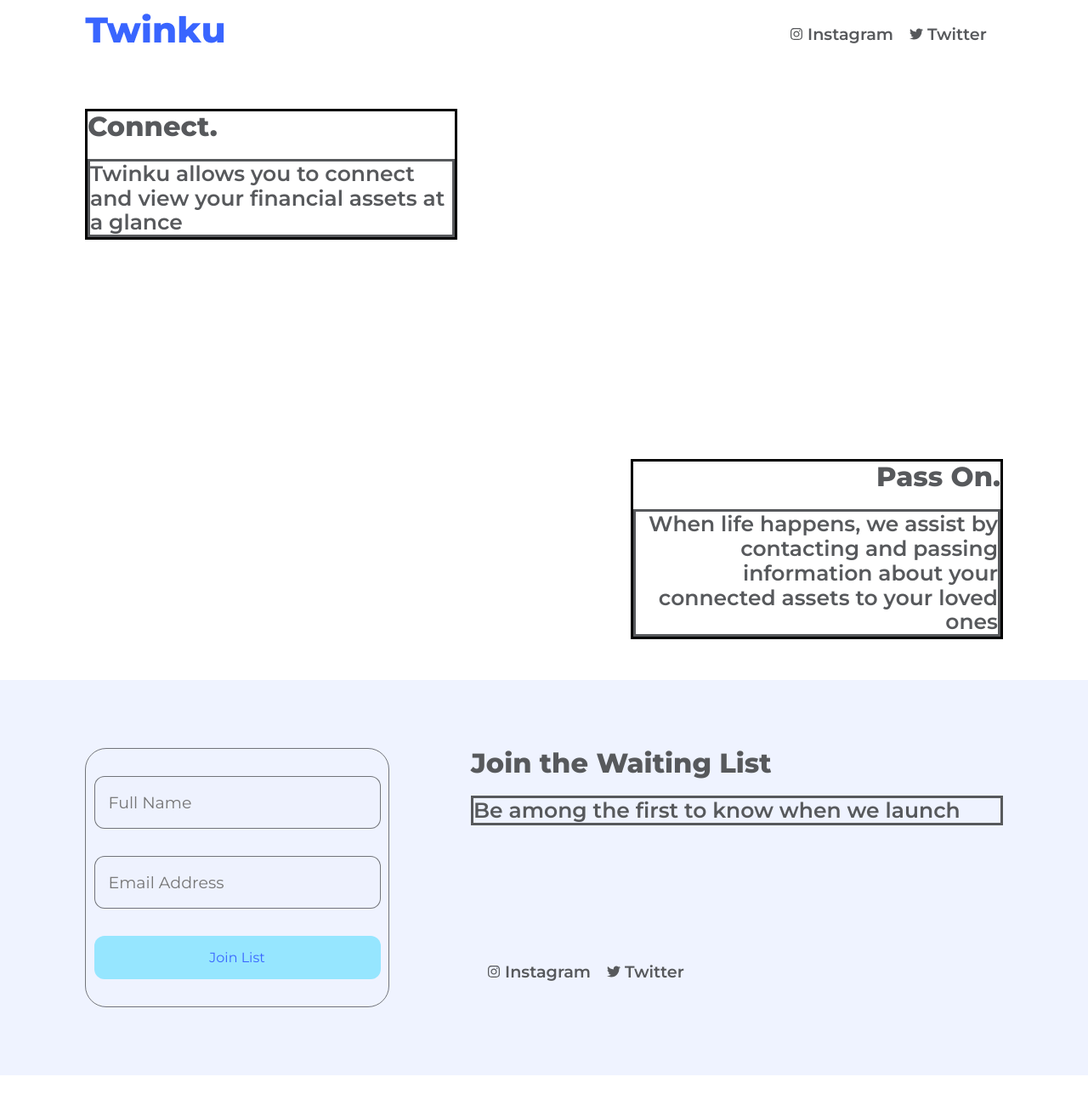
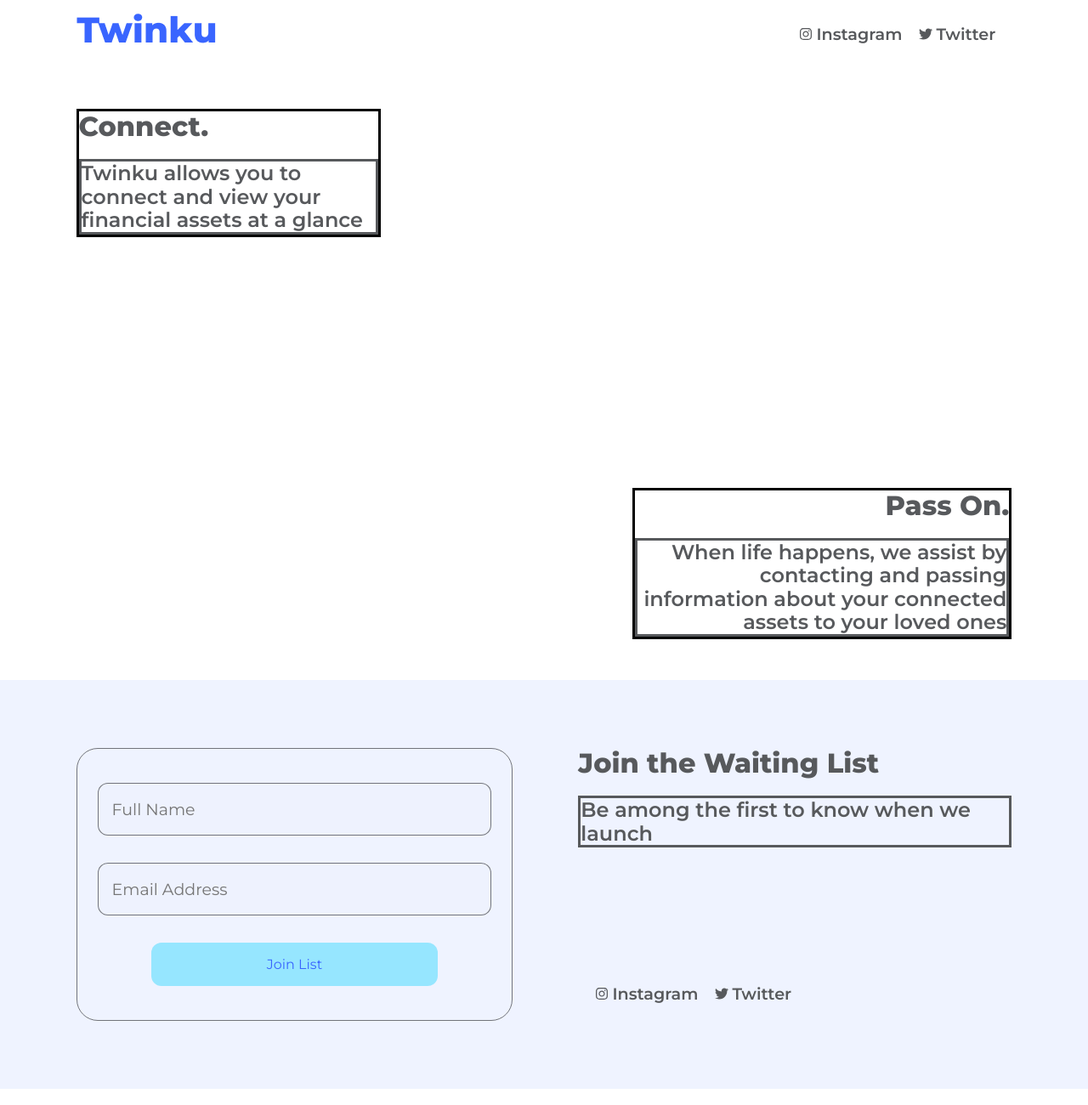
Before and after one commit to are-ike/landing, a Gatsby site: page / in a window 1280 px wide. Shown: the top 1300 px of the page at 85% size. Built offline with nearby package versions, Linux system fonts and the light colour scheme; Gatsby itself is replaced by a stand-in of ours.

Commit message:
Add style

```diff
--- a/src/components/form/Form.module.css
+++ b/src/components/form/Form.module.css
@@ -1,11 +1,13 @@
 .form1{
 	display: flex;
+	box-sizing: border-box;
 	flex-direction: column;
 	align-items: center;
-	padding: 1rem;
+	padding: 1.5rem;
 	border-radius: 25px;
 	border: 1px solid rgba(0, 0, 0, 0.52);
-	width: 30%;
+	width: 50%;
+	margin-right: 7%;
 }
 .form2{
 	display: flex;
--- a/src/components/input/Input.module.css
+++ b/src/components/input/Input.module.css
@@ -2,7 +2,7 @@
 	font-weight: 400;
 	font-family: 'Montserrat', sans-serif;
 	font-size: 19px;
-	width: 337px;
+	width: 100%;
 	height: 62px;
 	background: rgba(196, 196, 196, 0.02);
 	border: 1px solid rgba(0, 0, 0, 0.52);
--- a/src/components/text/Text.module.css
+++ b/src/components/text/Text.module.css
@@ -1,7 +1,7 @@
 .text{
 	font-style: normal;
 	font-weight: 600;
-	font-size: 25px;
+	font-size: 1.5rem;
 	line-height: 115%;
 	color: #57595C;
 	margin-top: 1.2rem;
--- a/src/pages/mainstyle.module.css
+++ b/src/pages/mainstyle.module.css
@@ -8,13 +8,13 @@
 }
 .nav{
 	height: 5rem;
-	padding: 0 100px;
+	padding: 0 7%;
 	display: flex;
 	justify-content: space-between;
 	font-family: 'Montserrat', sans-serif;
 }
 .top{
-	padding: 3rem 100px;
+	padding: 3rem 7%;
 	height: calc((100vh - 5rem));
 	box-sizing: border-box;
 	display: flex;
@@ -27,7 +27,7 @@
 .left{
 	align-self: start;
 	border: solid;
-	max-width: 40%;
+	max-width: 32%;
 }
 .right{
 	align-self: flex-end;
@@ -38,20 +38,20 @@
 }
 .formDiv{
 	display: flex;
-	padding: 80px 100px;
+	padding: 80px 7%;
 	background: rgba(57, 101, 255, 0.08);
 	font-family: 'Montserrat', sans-serif;
 }
 .formDiv2{
 	display: flex;
 	flex-direction: column;
-	padding: 80px 100px;
+	padding: 80px 7%;
 	align-items: center;
 	font-family: 'Montserrat', sans-serif;
 }
 .info{
-	margin-left: 6rem;
-	width: 60%;
+
+	width: 50%;
 }
 .lower{
 	margin-top: 10rem;
```
